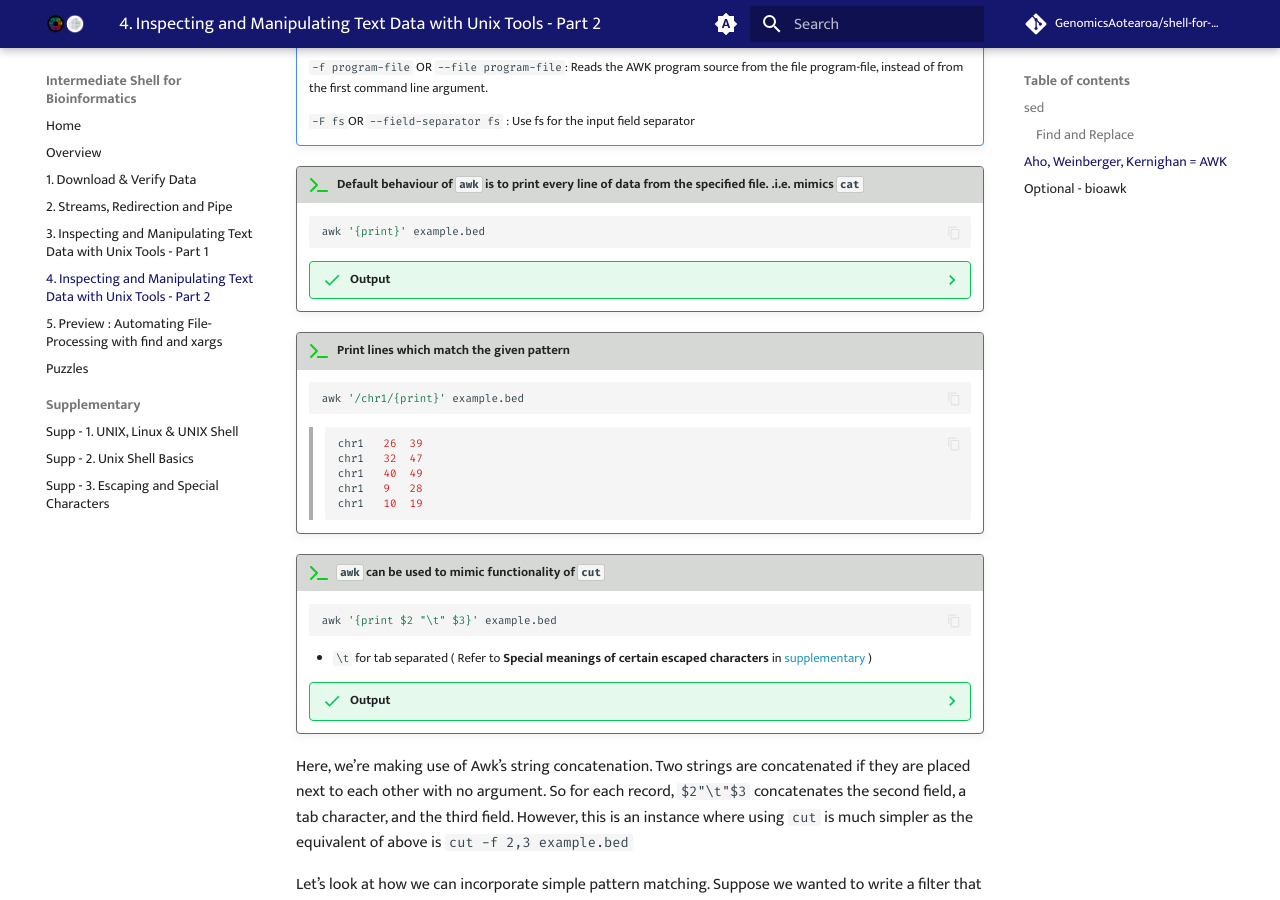
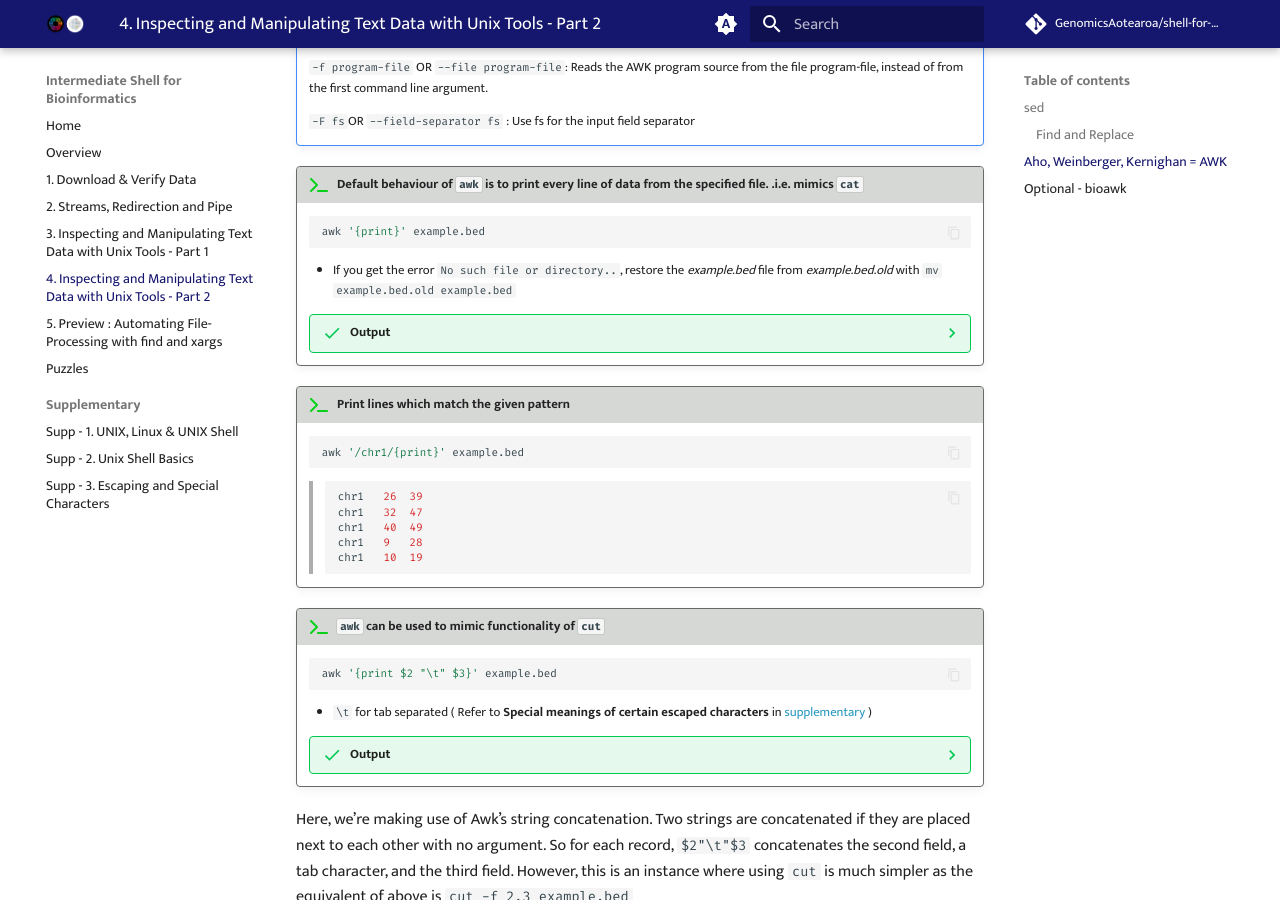
Before and after one commit to GenomicsAotearoa/shell-for-bioinformatics, an MkDocs documentation site: the page built from docs/5_inspectmanipulate2.md, in a window 1280 px wide and 900 px high, scrolled down 4423 px. Built offline with MkDocs 1.6.1 and Material for MkDocs 9.7.7, drawn with Linux system fonts in a browser that asks for light colours; comment, search, counter and statistics services are not loaded.

Commit message:
update aw command

````diff
--- a/docs/5_inspectmanipulate2.md
+++ b/docs/5_inspectmanipulate2.md
@@ -225,6 +225,9 @@ awk options 'selection_criteria {action}' input-file >  output-file
     ```bash
     awk '{print}' example.bed
     ```
+
+    - If you get the error `No such file or directory..`, restore the *example.bed* file from *example.bed.old* with `mv example.bed.old example.bed`
+
     ??? success "Output"
 
         ```bash
````
